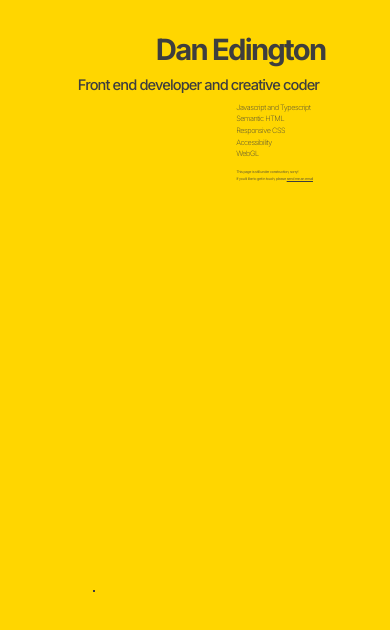
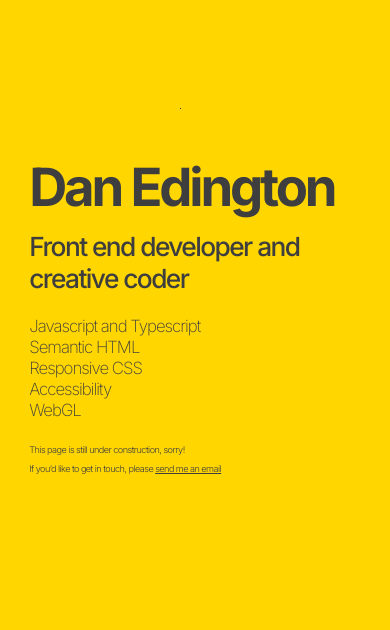
Before and after one commit to dan-edington/new-website, a website built with webpack: page src/index.html in a window 390 px wide. Built offline with nearby package versions, Linux system fonts and the light colour scheme.

Commit message:
yeeaahhh

```diff
--- a/src/index.html
+++ b/src/index.html
@@ -23,5 +23,6 @@
         <a href="mailto:dan2505@hotmail.com">send me an email</a>
       </p>
     </main>
+    <div id="glContainer"></div>
   </body>
 </html>
--- a/src/index.ts
+++ b/src/index.ts
@@ -5,20 +5,31 @@ import * as THREE from 'three';
 import vertexShader from './shaders/vertex.glsl';
 import fragmentShader from './shaders/fragment.glsl';
 
+const particles = () => {
+  let shouldAnimate = true;
+  const glContainer = document.getElementById('glContainer');
+  const pixelRatio = 1;
+  const particleCount = 1000;
+  const clock = new THREE.Clock();
+
+  // Test for prefers-reduced-motion
+
+  const prefersReducedMotion = window.matchMedia('(prefers-reduced-motion)');
+
+  if (prefersReducedMotion.matches) {
+    shouldAnimate = false;
+  }
+
+  // Setup renderer
+
   const getSize = () => {
     return {
-    w: window.innerWidth,
-    h: window.innerHeight,
+      w: glContainer?.offsetWidth || 0,
+      h: glContainer?.offsetHeight || 0,
     };
   };
 
-const pr = 1;
-
-const pcount = 1000;
-
-const s = getSize();
-
-const clock = new THREE.Clock();
+  const size = getSize();
 
   const renderer = new THREE.WebGLRenderer({
     powerPreference: 'high-performance',
@@ -26,17 +37,20 @@ const renderer = new THREE.WebGLRenderer({
   });
 
   renderer.outputEncoding = THREE.sRGBEncoding;
-renderer.setSize(s.w, s.h);
-renderer.setPixelRatio(pr);
-document.body.appendChild(renderer.domElement);
-renderer.domElement.id = 'gl';
+  renderer.setSize(size.w, size.h);
+  renderer.setPixelRatio(pixelRatio);
+  glContainer?.appendChild(renderer.domElement);
 
-const scene = new THREE.Scene();
+  // Setup Camera
 
-const camera = new THREE.PerspectiveCamera(75, s.w / s.h, 0.1, 200);
-camera.position.z = 2;
+  const zoom = 600;
+  const camera = new THREE.PerspectiveCamera(75, size.w / size.h, 0.1, 600);
+  camera.position.z = zoom;
+  camera.fov = Math.atan(size.h / 2 / zoom) * 2 * (180 / Math.PI);
 
-const createMesh = () => {
+  // Generate particles
+
+  const generateParticles = () => {
     const geometry = new THREE.BufferGeometry();
 
     const material = new THREE.ShaderMaterial({
@@ -52,9 +66,9 @@ const createMesh = () => {
 
     const particlemesh = new THREE.Points(geometry, material);
 
-  const vertices = new Float32Array(pcount * 3);
+    const vertices = new Float32Array(particleCount * 3);
 
-  for (let i = 0; i < pcount; i++) {
+    for (let i = 0; i < particleCount; i++) {
       const x = Math.random() * 2 - 1;
       const y = Math.random() * 2 - 1;
       const z = Math.random() * 2 - 1;
@@ -66,29 +80,38 @@ const createMesh = () => {
     return particlemesh;
   };
 
-const particlemesh = createMesh();
+  const particleMesh = generateParticles();
+  particleMesh.position.set(0, 0, 597);
 
-camera.lookAt(particlemesh.position);
+  const scene = new THREE.Scene();
+  scene.add(particleMesh, camera);
 
-scene.add(particlemesh, camera);
+  // Setup resize
 
-const handleResize = () => {
+  const resize = () => {
     const s = getSize();
+    renderer.setSize(s.w, s.h);
     camera.aspect = s.w / s.h;
     camera.updateProjectionMatrix();
-  renderer.setSize(s.w, s.h);
   };
 
-window.addEventListener('resize', handleResize);
+  window.addEventListener('resize', resize);
 
   const tick = () => {
-  particlemesh.material.uniforms.uTime.value = clock.getElapsedTime();
+    particleMesh.material.uniforms.uTime.value = shouldAnimate
+      ? clock.getElapsedTime()
+      : Math.random() * 9;
 
     renderer.render(scene, camera);
 
+    if (shouldAnimate) {
       requestAnimationFrame(tick);
+    }
   };
 
   clock.start();
 
   tick();
+};
+
+window.addEventListener('load', particles);
--- a/src/shaders/vertex.glsl
+++ b/src/shaders/vertex.glsl
@@ -87,7 +87,7 @@ void main() {
     0.5 * t * (position.z * 0.2) + uTime * 0.1
   ));
 
-  gl_PointSize = 2.0;
+  gl_PointSize = 1.;
   gl_Position = projectionMatrix * modelViewMatrix * vec4(newPos.xyx, 1.0);
 
 }
--- a/src/styles/_typography.scss
+++ b/src/styles/_typography.scss
@@ -1,22 +1,25 @@
 @import url('https://fonts.googleapis.com/css2?family=Inter:wght@200;300;500;700&display=swap');
 
 h1 {
-  position: absolute;
-  left: 76.7rem;
-  top: 15.8rem;
   font-size: 14.4rem;
   font-weight: 700;
   line-height: 17.4rem;
+  letter-spacing: -0.06em;
   display: flex;
   align-items: center;
   text-align: center;
-  letter-spacing: -0.06em;
+  margin-bottom: 3.1rem;
+  text-align: left;
+
+  @media (min-width: 1024px) {
+    position: absolute;
+    left: 76.7rem;
+    top: 15.8rem;
+    margin: 0;
+  }
 }
 
 p.subtitle {
-  position: absolute;
-  left: 38.3rem;
-  top: 37.9rem;
   font-weight: 500;
   font-size: 7.2rem;
   line-height: 8.7rem;
@@ -24,24 +27,42 @@ p.subtitle {
   align-items: center;
   text-align: center;
   letter-spacing: -0.06em;
+  margin-bottom: 6.5rem;
+  text-align: left;
+
+  @media (min-width: 1024px) {
+    position: absolute;
+    left: 38.3rem;
+    top: 37.9rem;
+    margin: 0;
+  }
 }
 
 ul.skills {
-  position: absolute;
-  left: 116.3rem;
-  top: 51.1rem;
   list-style-type: none;
-  margin: 0;
+  margin: 0 0 6.5rem 0;
   padding: 0;
 
+  @media (min-width: 1024px) {
+    position: absolute;
+    left: 116.3rem;
+    top: 51.1rem;
+    margin: 0;
+  }
+
   li {
-    font-size: 3.6rem;
+    font-size: 4.6rem;
     font-weight: 200;
     line-height: 4.4rem;
     display: flex;
     align-items: center;
     letter-spacing: -0.06em;
     margin-bottom: 1.3rem;
+    text-align: left;
+
+    @media (min-width: 1024px) {
+      font-size: 3.6rem;
+    }
 
     &:last-child {
       margin-bottom: 0;
@@ -50,15 +71,21 @@ ul.skills {
 }
 
 p.contact {
-  position: absolute;
-  left: 116.4rem;
-  top: 83.2rem;
-  font-family: Inter;
-  font-style: normal;
   font-weight: 300;
-  font-size: 1.8rem;
-  line-height: 3.4rem;
+  font-size: 2.5rem;
+  line-height: 5rem;
   letter-spacing: -0.06em;
+  text-align: left;
+  padding-bottom: 3.8rem;
+
+  @media (min-width: 1024px) {
+    font-size: 1.8rem;
+    position: absolute;
+    left: 116.4rem;
+    top: 83.2rem;
+    height: 15.8rem;
+    line-height: 3.8rem;
+  }
 
   a {
     display: inline;
--- a/src/styles/_vars.scss
+++ b/src/styles/_vars.scss
@@ -1,5 +1,4 @@
 :root {
-  --columns: 5;
   --color-yellow: #ffd600;
   --color-black: #3e3e3e;
 }
--- a/src/styles/index.scss
+++ b/src/styles/index.scss
@@ -3,28 +3,57 @@
 @import 'typography';
 
 html {
-  font-size: calc(100vw / 1920 * 10);
+  font-size: calc(100vw / 1920 * 18);
+
+  @media (min-width: 1024px) {
+    font-size: calc(100vw / 1920 * 10);
+  }
 }
 
 body {
-  height: 100vh;
-  padding: 0;
+  height: auto;
+  min-height: auto;
+  padding: 8rem 8rem 0 8rem;
   margin: 0;
   font-family: 'Inter', sans-serif;
   color: var(--color-black);
   background-color: var(--color-yellow);
+  overflow-x: hidden;
+
+  @media (min-width: 1024px) {
+    padding: 0;
+    height: 100vh;
+  }
 }
 
 main {
+  position: relative;
   width: 100%;
-  height: 100%;
-  position: relative;
+  height: auto;
+  top: 15vh;
+
+  @media (min-width: 1024px) {
+    width: 100%;
+    height: 100%;
+    top: 0;
+  }
 }
 
-#gl {
+#glContainer {
+  height: 20%;
+  width: 100%;
+  top: 0rem;
+  left: 0rem;
   position: absolute;
-  left: 0%;
-  top: 0%;
   z-index: -1;
   pointer-events: none;
+  margin: 0;
+  padding: 0;
+
+  @media (min-width: 1024px) {
+    height: 100%;
+    width: 50%;
+    top: 0;
+    left: 0;
+  }
 }
```
Also changed, not shown: 1 other file. Lines whose indentation alone changed are shown as unchanged.
